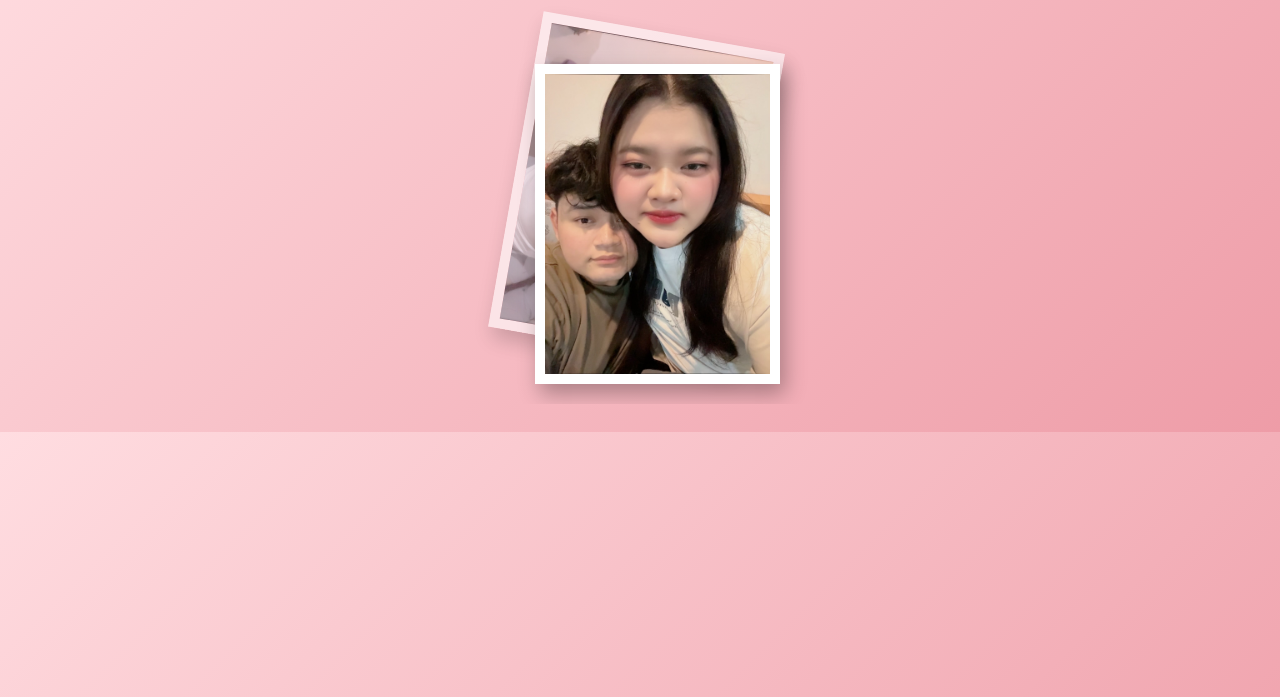
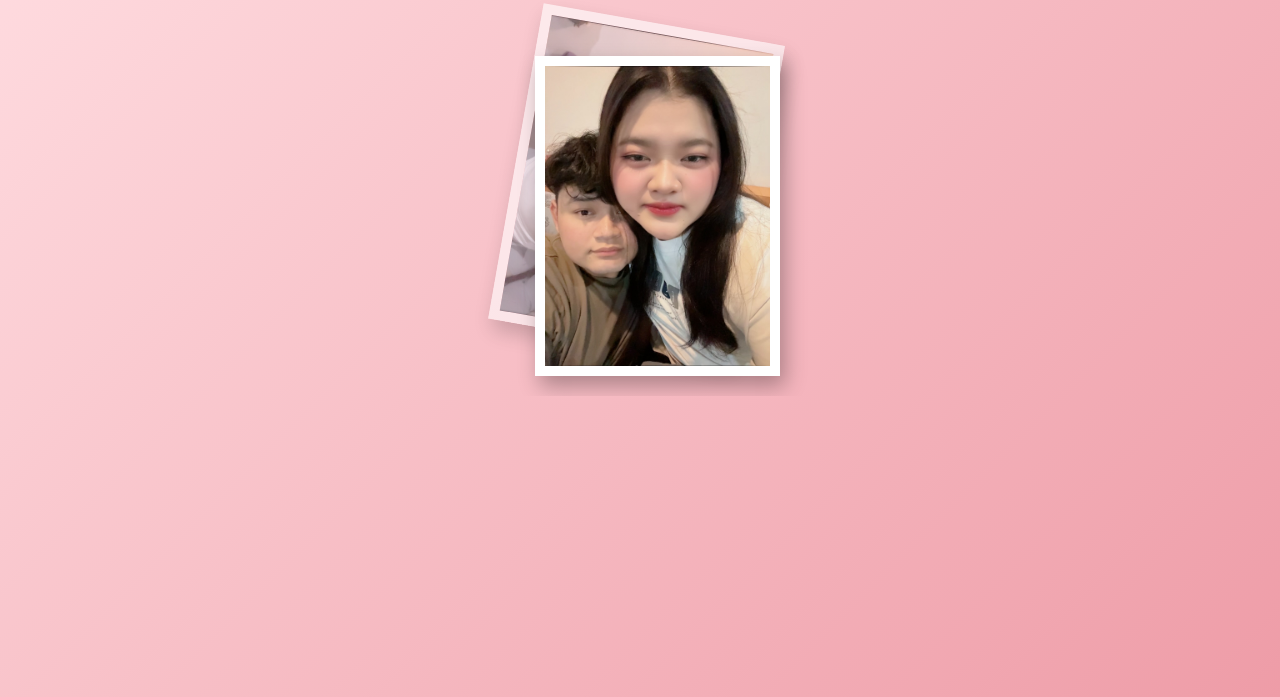
Before and after one commit to Kxmm04/6m-gf, a plain HTML site: page first.html in a window 1280 px wide. Shown: the part 103-800 px from the top of the page. Drawn offline with Linux system fonts and the light colour scheme.

Commit message:
update css

```diff
--- a/style.css
+++ b/style.css
@@ -1,11 +1,18 @@
-/* พื้นฐานสำหรับ body และ h1 */
+html, body {
+  margin: 0;
+  padding: 0;
+  height: 100vh;
+  overflow-x: hidden;
+}
+
 body {
-    background: linear-gradient(135deg, #ffdde1, #ee9ca7);
-    font-family: 'Itim', cursive;  /* เปลี่ยนเป็นฟอนต์น่ารักตามต้องการ */
-    text-align: center;
-
-    padding: 20px;
-  }
+  font-family: 'Itim', cursive;
+  background: linear-gradient(135deg, #ffdde1, #ee9ca7);
+  text-align: center;
+  padding: 20px;
+  box-sizing: border-box;
+  overscroll-behavior: none;
+}
 
   h1 {
     margin-bottom: 20px;
```
